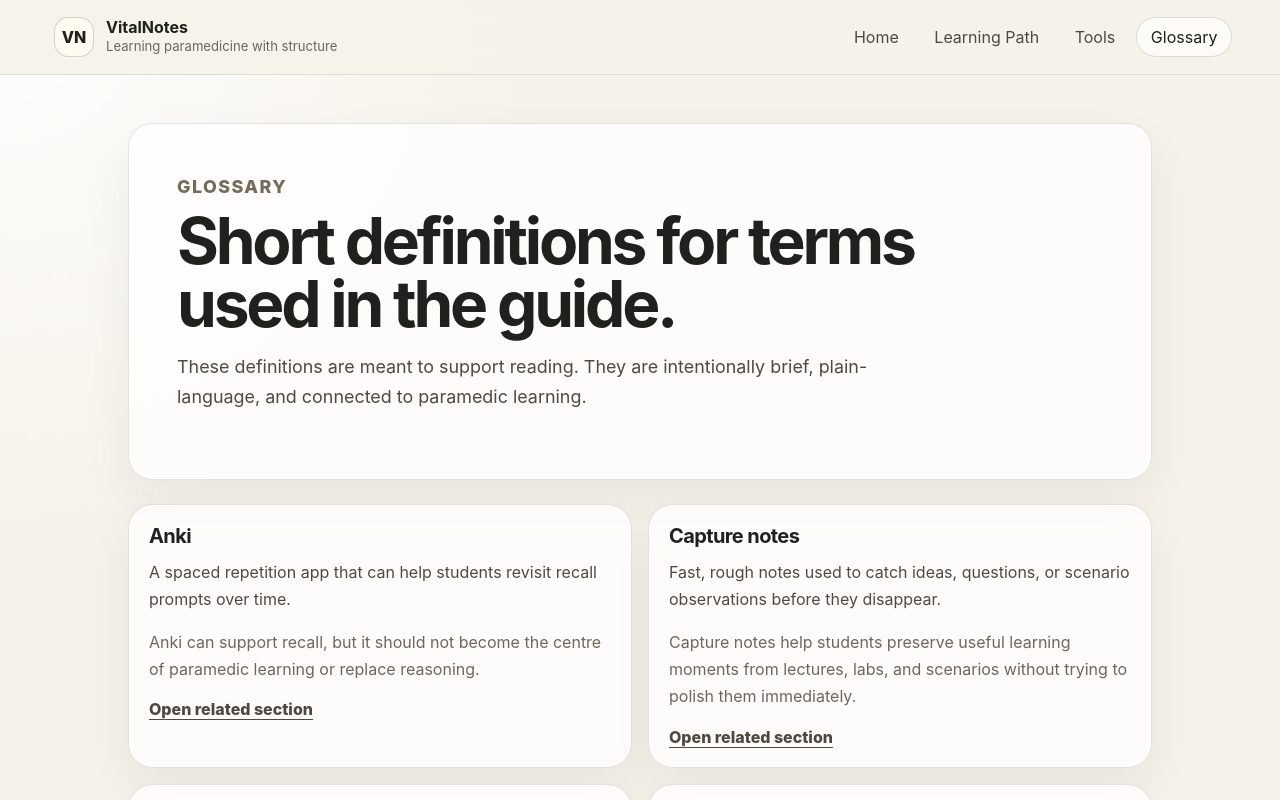
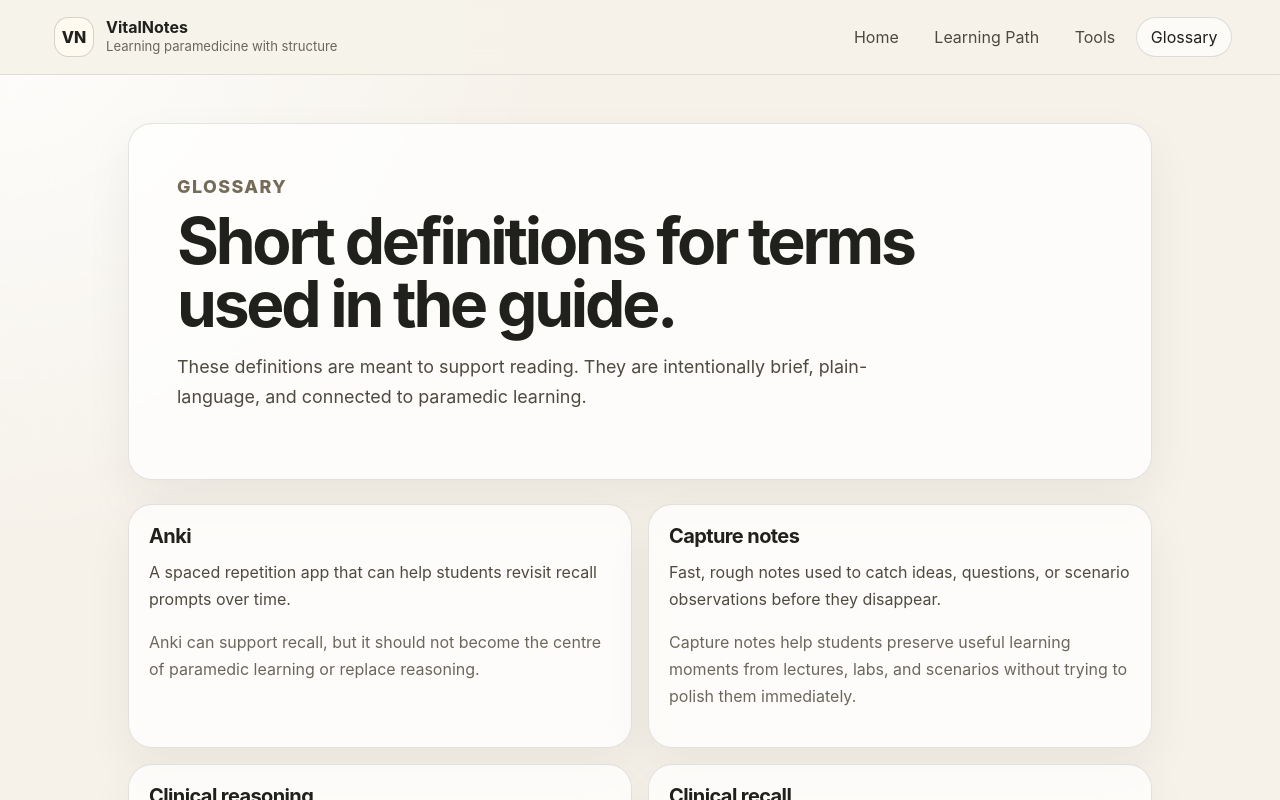
Before and after one commit to duganaffleck/vitalnotes-app, a React (Vite) app: page / in a window 1280 px wide. Both pictures are taken after a click on the button "Glossary". Shown: the top 800 px of the page. Built offline with nearby package versions, Linux system fonts and the light colour scheme.

Commit message:
Remove redundant glossary navigation links

```diff
--- a/src/pages/Glossary.tsx
+++ b/src/pages/Glossary.tsx
@@ -4,7 +4,7 @@ type GlossaryProps = {
   onNavigate: (hash: string) => void
 }
 
-function Glossary({ onNavigate }: GlossaryProps) {
+function Glossary(_props: GlossaryProps) {
   return (
     <section className="page-stack">
       <header className="page-header">
@@ -22,17 +22,6 @@ function Glossary({ onNavigate }: GlossaryProps) {
             <h2>{term.term}</h2>
             <p>{term.shortDefinition}</p>
             <p className="muted-copy">{term.paramedicRelevance}</p>
-
-            {term.relatedSections.length > 0 && (
-              <button
-                className="text-button"
-                onClick={() =>
-                  onNavigate(`#/section/${term.relatedSections[0]}`)
-                }
-              >
-                Open related section
-              </button>
-            )}
           </article>
         ))}
       </div>
```
